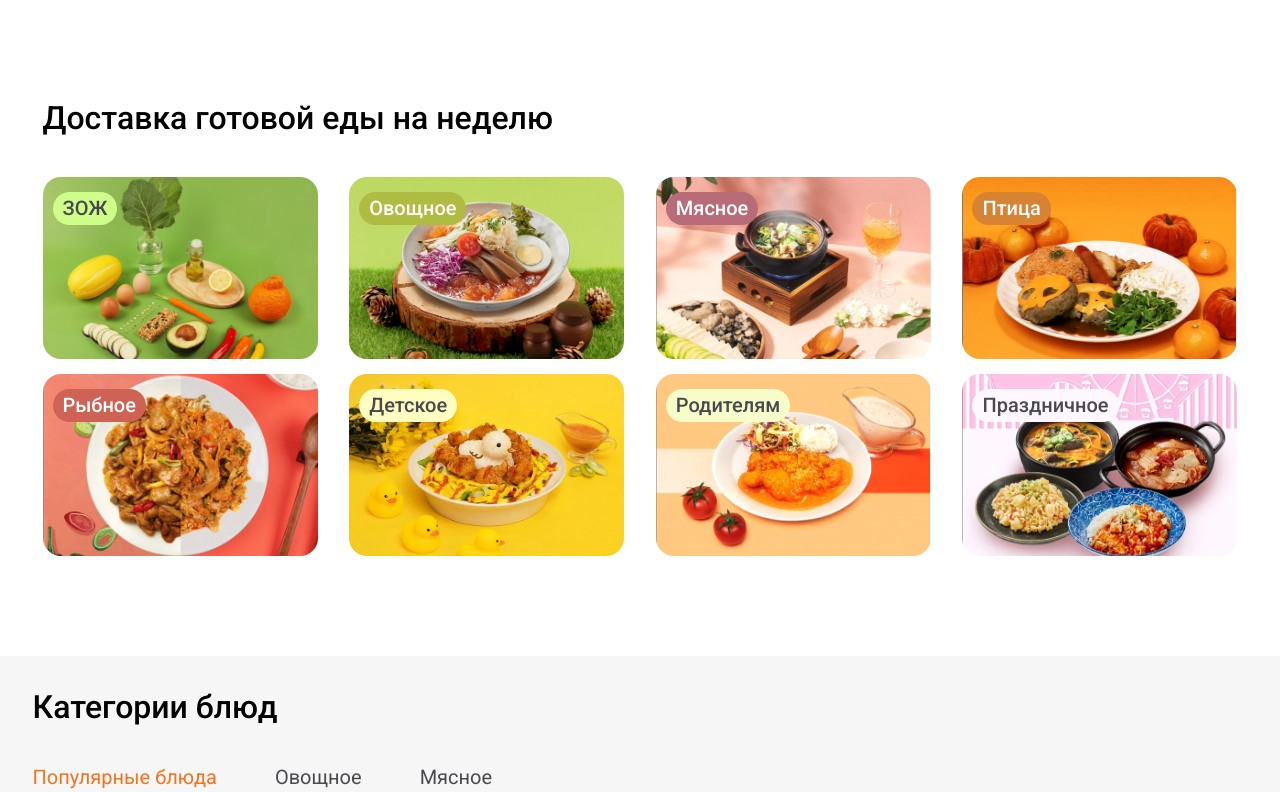
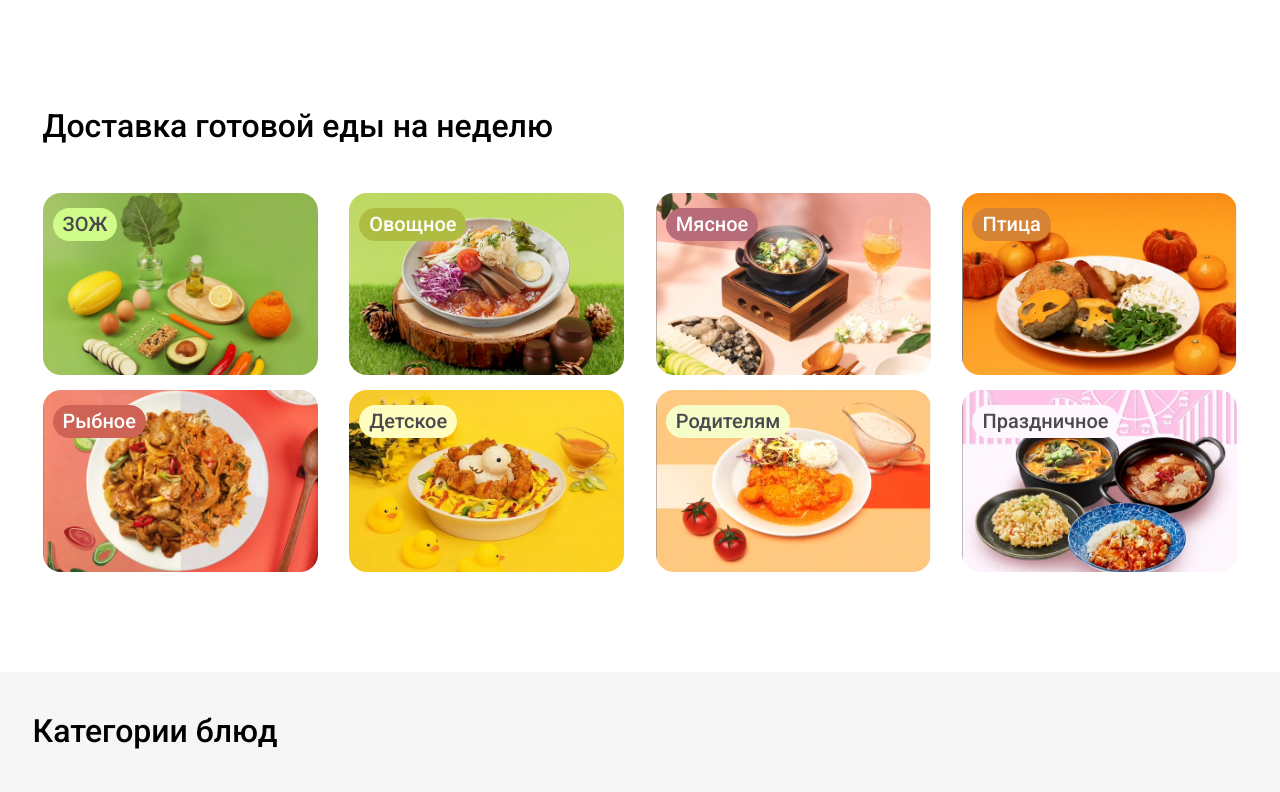
Before and after one commit to ltsvn/index.eda, a plain HTML site: page index.html in a window 1280 px wide. Shown: the part 956-1748 px from the top of the page. Drawn offline with Linux system fonts and the light colour scheme.

Commit message:
fix section title line-height, add DS_Store to gitignore

```diff
--- a/css/style.css
+++ b/css/style.css
@@ -245,7 +245,7 @@
 .section-title {
   font-weight: 500;
   font-size: 32px;
-  line-height: 23px;
+  line-height: 1.2;
   margin-top: 0;
   margin-bottom: 47px;
 }
```
Also changed, not shown: 1 other file.
